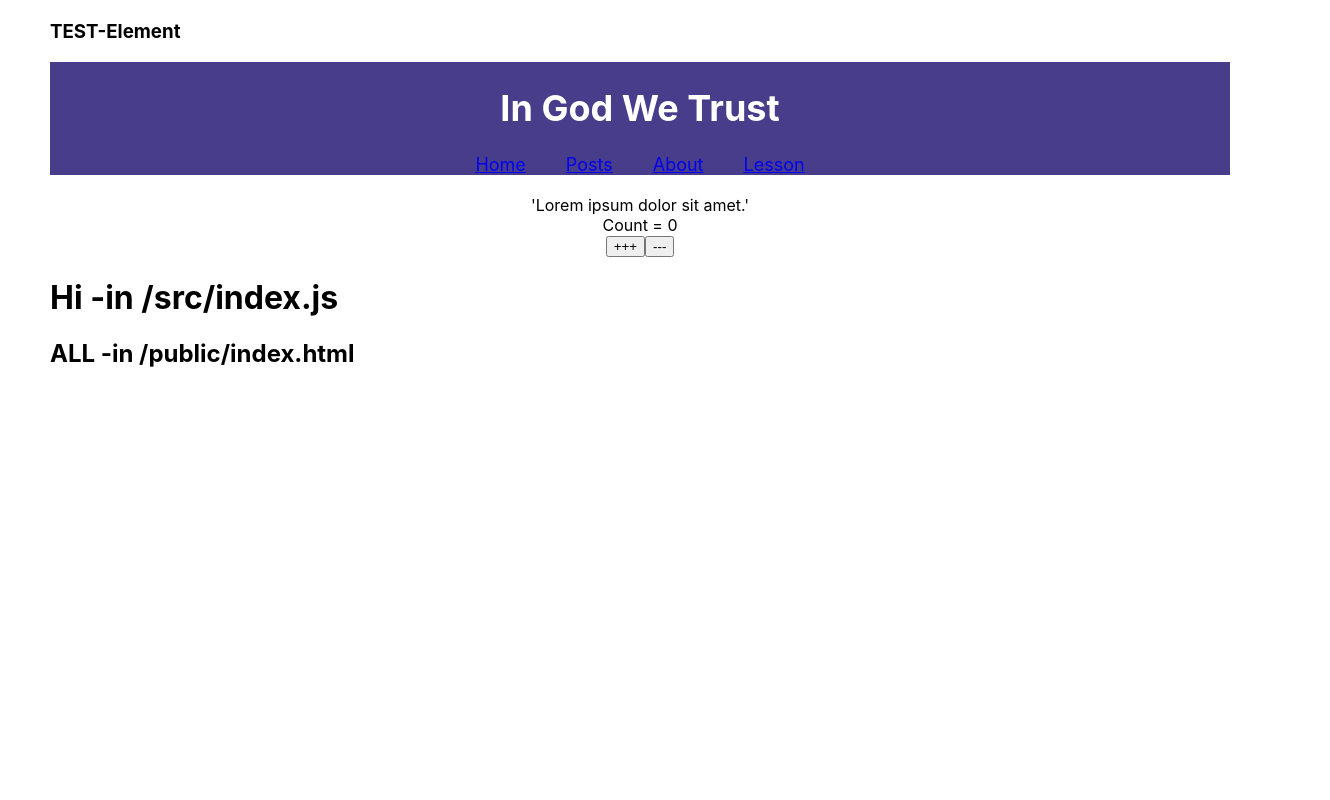
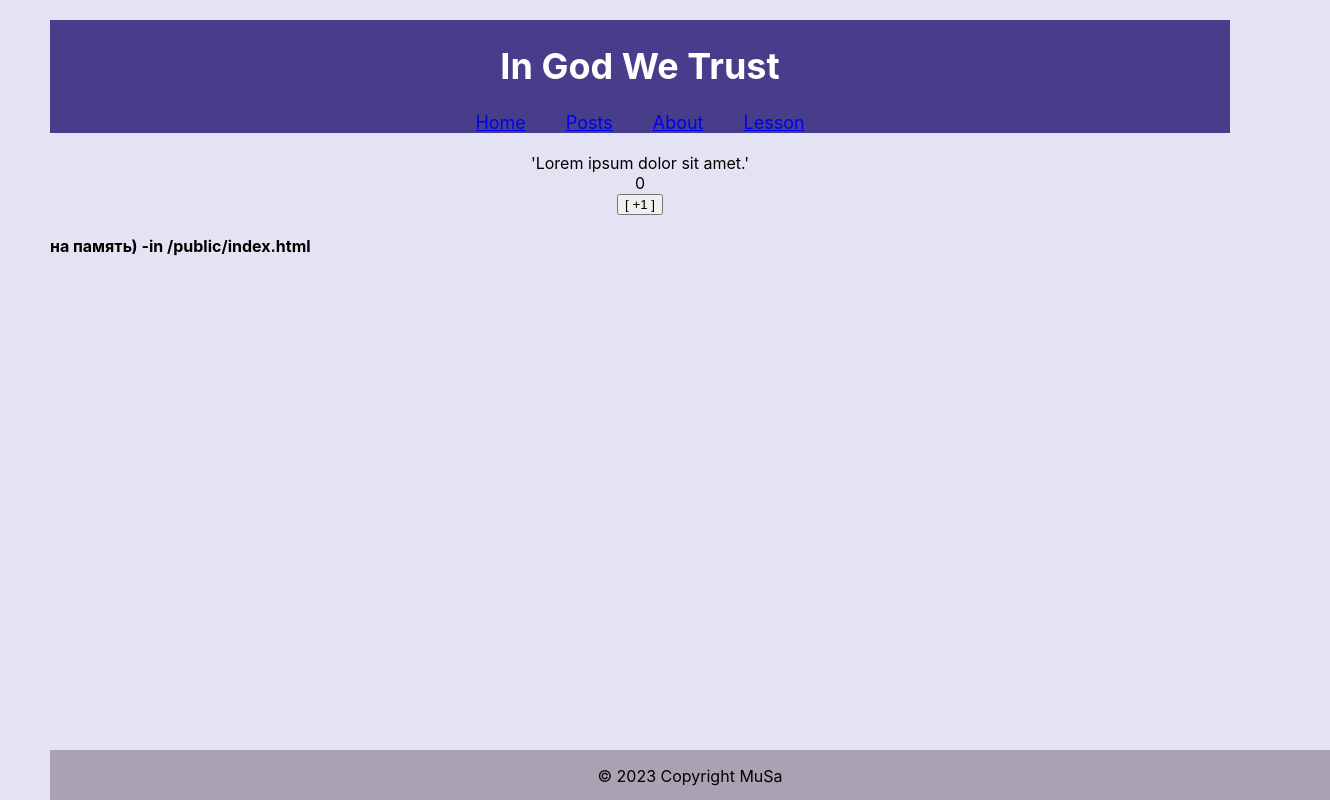
Before and after one commit to SergeyMusa/react_app, a React (Create React App) app: page /Lesson in a window 1280 px wide. Shown: the whole page, 1330 px wide, since content can reach past the window. Built offline with nearby package versions, Linux system fonts and the light colour scheme.

Commit message:
add_#1+ = add component > footer

```diff
--- a/package.json
+++ b/package.json
@@ -8,10 +8,12 @@
     "@testing-library/user-event": "^13.5.0",
     "@types/react": "^18.0.28",
     "@types/react-dom": "^18.0.11",
+    "lodash": "^4.17.21",
     "lorem-ipsum": "^2.0.8",
     "mobx": "^6.8.0",
     "mobx-react": "^7.6.0",
     "mobx-react-lite": "^3.4.0",
+    "prop-types": "^15.8.1",
     "react": "^18.2.0",
     "react-dom": "^18.2.0",
     "react-router-dom": "^6.8.1",
@@ -33,7 +35,7 @@
   },
   "browserslist": {
     "production": [
-      ">0.2%",
+      ">1.2%",
       "not dead",
       "not op_mini all"
     ],
--- a/public/index.html
+++ b/public/index.html
@@ -13,10 +13,18 @@
 
     <title>MY React-App</title>
   </head>
-  <body>
+  <body class="no-scroll">
+  <header></header>
     <noscript>You need to enable JavaScript to run this app.</noscript>
+  <main role="main">
+<!--    content-->
     <div id="root"></div>
 
-    <h2>ALL -in /public/index.html</h2>
+    <h4>на память) -in /public/index.html</h4>
+  </main>
   </body>
+  <footer role="footer">
+<!--    footer-->
+  </footer>
+
 </html>
--- a/src/components/About.jsx
+++ b/src/components/About.jsx
@@ -1,9 +1,12 @@
 import { Link } from 'react-router-dom';
+// import {Counter} from "./Lesson";
+import React from "react";
 
 const About = () => {
     return (
         <div>
             <h1>About ... go <Link to="/">home</Link></h1>
+            <p>Lorem ipsum dolor sit amet, consectetur adipisicing elit. Consequuntur, est.</p>
         </div>
     );
 };
--- a/src/components/Lesson.jsx
+++ b/src/components/Lesson.jsx
@@ -1,72 +1,39 @@
-// import React from "react";   //import React
 import React, {Component} from "react"; // import component
 // import Counter from "./store/Counter";
-import counter from "./store/Counter";
-import {observe} from "mobx";
-import {observer} from "mobx-react";
+import {PropTypes} from "prop-types"; //mobx-react"
 
-
-function Welcome() {
-    return <h1>Hello world</h1>
-}
-
-// class SuperWelcome extends React.Component { // str.1
-class SuperWelcome extends Component {
-    render() {
-        return <h1>Hello world 2</h1>
-    }
-}
-
-function Lesson() {
-    return (
-        <div>
-            <Welcome/>
-            <SuperWelcome/>
-        </div>
-    )
-}
-
-const CounterDo = observer( () => {
-    return (
-        <div className="counter">
-            {"Count = " + counter.count}
-            <div className="btns">
-                <button className="btn" onClick={() => {
-                    counter.increment()
-                }}> +++
-                </button>
-                <button className="btn" onClick={() => {
-                    counter.decrement()
-                }}> ---
-                </button>
-            </div>
-        </div>
-    );
-})
-// CounterDo();
-
-
-setTimeout(function () {
-    console.log('hello');
-}, 1000);
-
-let user = {
-    username: "Jack",
-    sayHi: function () {
-        console.log(this.username);
-    }
-}
-setTimeout(user.sayHi.bind(user), 1000);
 
 //--------------------------------------------
 
-const Counter = ({counter, func, nimber, string}) => {
-    console.log(counter, func, nimber, string);
+export const Counter = ({counter = 0}) => {
     return <h1>{`Counter component. Count = ${counter}`}</h1>
 }
 
-//Modern
-class CounterButton extends Component {
+//
+// Counter.propTypes = {
+//     counter: PropTypes.number, //обязательный .isRequired
+//     func: PropTypes.func,
+//     number: PropTypes.number,
+//     string: PropTypes.string,
+// }
+// Counter.defaultProps = {
+//     func: () => {},
+//     number: 1,
+//     string: 'stringi'
+// }
+// class CounterButton extends Component {
+export const Button = () => (
+    <button>--Simple BTN--</button>
+)
+
+export class Lesson extends Component {
+
+    // static propTypes = {
+    //     children: PropTypes.element,
+    // }
+    // static defaultProps = {
+    //     children: null,
+    // }
     state = {
         counter: 0,
     }
@@ -80,23 +47,22 @@ class CounterButton extends Component {
 
     render() {
         const {counter} = this.state;
+        const {children, child} = this.props;
 
         return (
             <div>
                 <div>{counter}</div>
-                <Counter counter={counter}
-                         func={() => {
-                         }}
-                         nimber={1}
-                         string="str"
-                />
-                <button onClick={this.handleClick}>+1</button>
+                {child}
+                {children}
+                {/*{React.cloneElement(children, {counter: this.state.counter})} // dont work*/}
+                {/*<Counter counter={counter} />*/}
+                <button onClick={this.handleClick}> [ +1 ] </button>
             </div>
         );
     }
 }
 
-// export default CounterButton;
-export default CounterDo;
+export default Lesson;
+// export default CounterDo;
 
 // export default Lesson;
--- /dev/null
+++ b/src/components/pages/Footer.tsx
@@ -0,0 +1,32 @@
+import React from "react";
+import debounce from "lodash/debounce";
+
+// let footer = document.querySelector('[role="footer"]');
+//
+// const setClassFooter = () => {
+//     footer.className += ' footer'; //.className += ' footer';
+// }
+// const x = debounce(setClassFooter, 200); // хз почему класс дублируется
+// (function (){
+//     x();
+// }())
+// const setFooter = () => {
+//     footer.innerHTML = `<div >
+//               <p> © 2023 Copyright MuSa </p>
+//             </div>`
+// }
+// export default setFooter;
+
+
+// export class Footer extends React.Component<> {
+export class Footer extends React.Component {
+    public render () {
+        return (
+            <div className={'footer'} >
+               <p> © 2023 Copyright MuSa </p>
+             </div>
+        )
+    }
+}
+
+{/*// return <span className="menu navigation-menu">Menu</span>*/}
--- a/src/components/pages/Home.jsx
+++ b/src/components/pages/Home.jsx
@@ -1,12 +1,48 @@
 // import React from 'react';
 // import {Component} from "react"; // import component
+import React, {Component} from "react";
+
+
+const header = <h3>TEST-Element</h3>;
 
 const Home = () => {
     return (
         <div>
+            {header}
+
             <h1>Home</h1>
+            <Welcome/>
+            <Lesson1 />
+
+
         </div>
     );
 };
 
+function Welcome() {
+    return <h1>Hello world</h1>
+}
+
+// class SuperWelcome extends React.Component { // str.1
+class SuperWelcome extends Component {
+    render() {
+        return <h1>Hello world 2</h1>
+    }
+}
+
+(function () { // самовызывающаяся анонимная F
+    return (
+        <div>
+            <Welcome/>
+        </div>
+    )
+}())
+
+function Lesson1 () {
+    return (
+        <div>
+            <SuperWelcome/>
+        </div>
+    )
+}
 export default Home;
--- a/src/components/pages/Posts.jsx
+++ b/src/components/pages/Posts.jsx
@@ -1,14 +1,9 @@
-// import React from 'react';
-
 import React from "react";
+import {Lesson, Counter, Button} from "../Lesson";
 
 const Posts = () => {
-    return (
-        <div>
-            <h1>Posts</h1>
-            <p>Lorem ipsum dolor sit amet, consectetur adipisicing elit. Consequuntur, est.</p>
-        </div>
-    );
+        <Lesson child={<Button />}> <Counter />  </Lesson>
 };
 
+
 export default Posts;
--- a/src/index.css
+++ b/src/index.css
@@ -1,12 +1,47 @@
+html {
+  height: 100%;
+}
 body {
   margin: 0;
+  /*height: 100vh;*/
+  /*color: #e3e3f3;*/
+  /*flex-direction: column;*/
+  /*padding-bottom: 20px;*/
+  min-height: 90%;
+  display: grid;
+  grid-template-rows: auto 1fr auto;
+  /*padding-bottom: 30px;*/
+  background: #e3e3f3;
+
+  /* justify-content: center; */
+  /* box-sizing: border-box; */
   font-family: -apple-system, BlinkMacSystemFont, 'Segoe UI', 'Roboto', 'Oxygen',
     'Ubuntu', 'Cantarell', 'Fira Sans', 'Droid Sans', 'Helvetica Neue',
     sans-serif;
   -webkit-font-smoothing: antialiased;
   -moz-osx-font-smoothing: grayscale;
 }
-
+header {
+  background: #adadf1;
+}
+.footer {
+  display: grid;
+  margin: 0;
+  padding: 0;
+  background-color: #aaa2b2;
+  /* Позиционируем footer внизу main */
+  position: absolute;
+  bottom: 0;
+  width: 100vw;
+  /* Высота footer */
+  height: 50px;
+  text-align: center;
+  vertical-align: middle;
+  /*background: black;*/
+}
+.no-scroll::-webkit-scrollbar {
+  width: 0;
+}
 code {
   font-family: source-code-pro, Menlo, Monaco, Consolas, 'Courier New',
     monospace;
--- a/src/index.tsx
+++ b/src/index.tsx
@@ -1,24 +1,22 @@
 import React from 'react';
 // import ReactDOM from 'react-dom/client';
-import ReactDOM from 'react-dom';
+// import ReactDOM from 'react-dom';
 import {BrowserRouter} from "react-router-dom";
 // import {HashRouter} from "react-router-dom"; // роутер для статики
 import './index.css';
 import App from './App';
 import * as ReactDOMClient from 'react-dom/client';
-
+import {Footer} from "./components/pages/Footer";
 // import reportWebVitals from './reportWebVitals';
-
-const header = <h3>TEST-Element</h3>;
 
 const root = ReactDOMClient.createRoot(document.getElementById('root'));
 root.render(
   <React.StrictMode>
       <BrowserRouter>
-          {header}
           <App />
       </BrowserRouter>
-      <h1>Hi -in /src/index.js</h1>
+      <Footer />
+      {/*<h4> -in /src/index.js</h4>*/}
   </React.StrictMode>
 );
 
```
Also changed, not shown: src/App.js (+2 -27 lines), src/components/utils/Count.js (added, +60 -0 lines), 1 other file (tests, documents, lock files or other folders).
